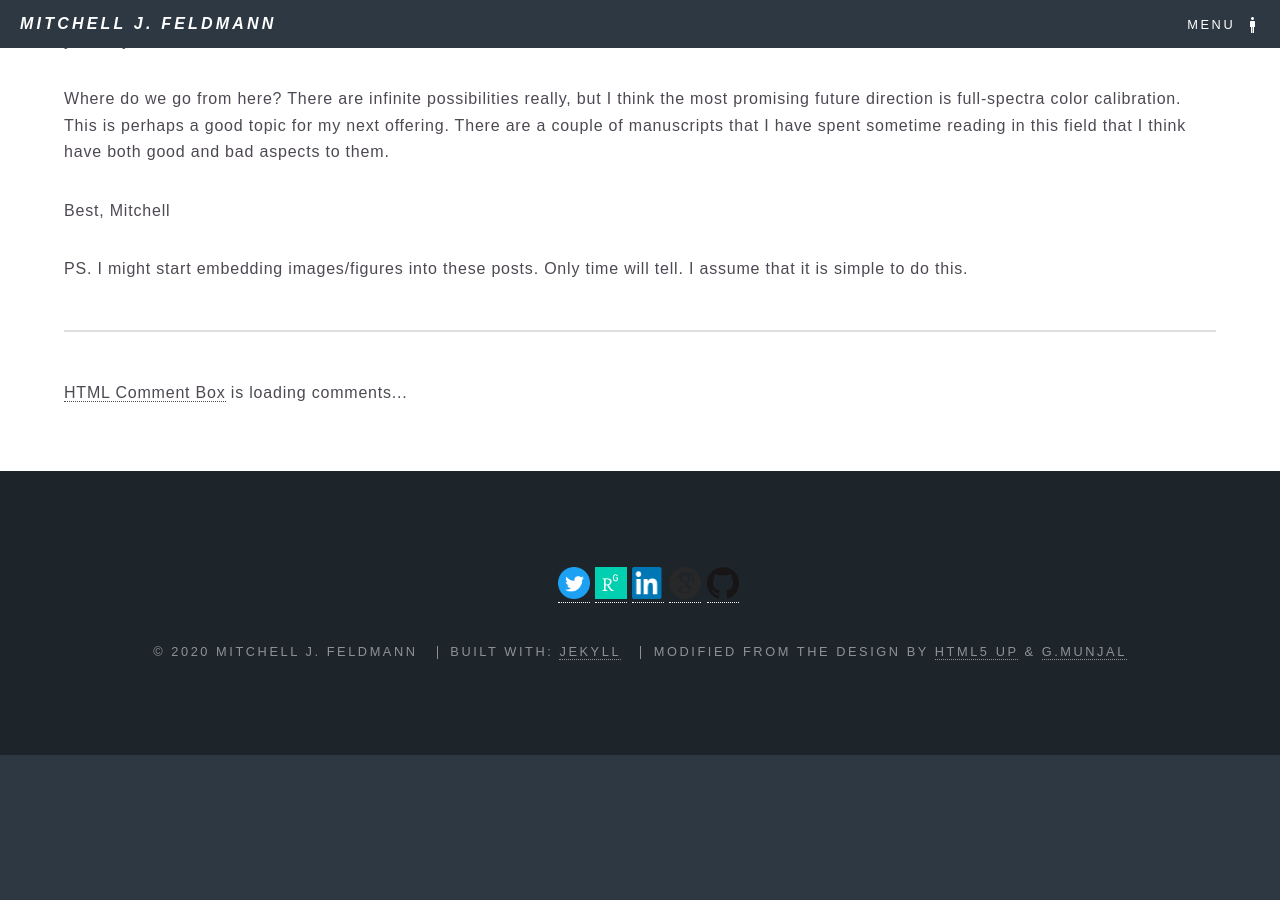
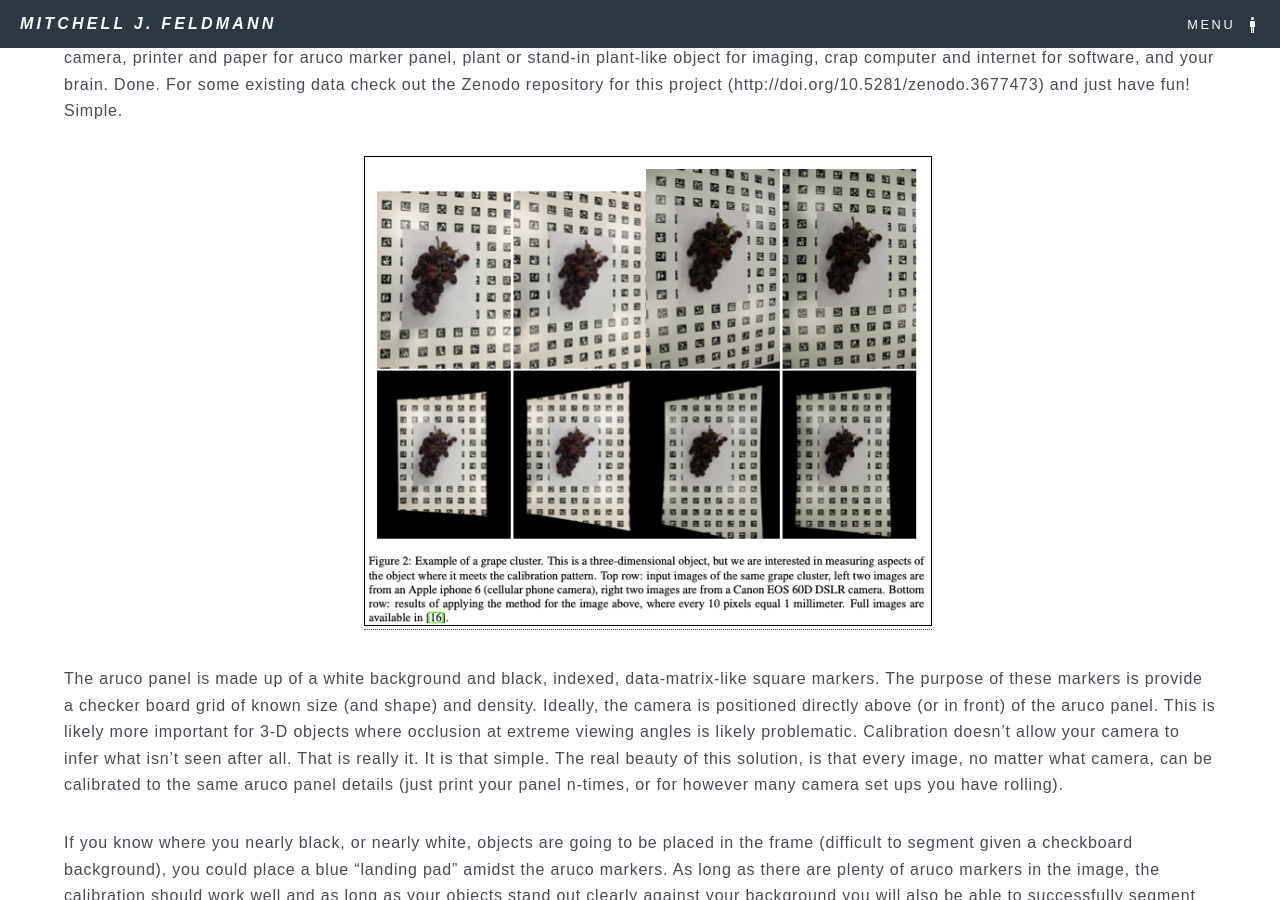
Before and after one commit to mjfeldmann/mjfeldmann.github.io, a Jekyll site: the page built from _posts/blog/2020-03-23-tabb1.markdown, in a window 1280 px wide and 900 px high, scrolled down 1464 px. Built offline with Jekyll 4.4.1, drawn with Linux system fonts in a browser that asks for light colours; nearby versions of some CDN libraries; a style sheet for code colours, icons or effects is not loaded; before the commit the page ends 2219 px from its top, so only the background shows below that.

Commit message:
post CASS

```diff
--- a/_posts/blog/2020-03-23-tabb1.markdown
+++ b/_posts/blog/2020-03-23-tabb1.markdown
@@ -17,9 +17,17 @@
 
 Dr. Tabb's solution allows you to access the benefits of both image acquisition with cameras and geometric accuracy of flatbed scanners. Literally the best of both worlds, IMO. I wish I had known about this process before I started collecting data for my work on strawberry shape. In the future, if I continue to pursue morphometrics of fruit, I will certainly be adopting this method.
 
+<ul style="center">
+<center><a href="https://github.com/amy-tabb/CASS"><img src="/icons/T2.png" alt="Standard Check" style="width:50%;height:50%;border:1px solid black"></a></center>
+</ul>
+
 From the CASS github repo: "[CASS] takes an image of an object on top of an aruco calibration pattern, calibrates the camera using the detected aruco information as well as EXIF tag information, and undistorts and computes the homography from the current location of the aruco calibration pattern in the image to its location in physical space. Then the image is warped to match the coordinate system of the aruco coordinate system, scaled by a user-selected parameter." CASS is super easy to install and build from source on MacOS X and Ubuntu 18.04 LTS. I have not tried on windows, but I have a sneaking suspicion that the Docker release will be "more" useful for Windows folks.
 
 This is something you can play around with while you are stuck inside during the Great Toilet Paper Shortage of 2020.  Totally a DYI project: camera, printer and paper for aruco marker panel, plant or stand-in plant-like object for imaging, crap computer and internet for software, and your brain.  Done.  For some existing data check out the Zenodo repository for this project (http://doi.org/10.5281/zenodo.3677473) and just have fun! Simple.
+
+<ul style="center">
+<center><a href="https://github.com/amy-tabb/CASS"><img src="/icons/T1.png" alt="Grape Cluster Calibration" style="width:50%;height:50%;border:1px solid black"></a></center>
+</ul>
 
 The aruco panel is made up of a white background and black, indexed, data-matrix-like square markers.  The purpose of these markers is provide a checker board grid of known size (and shape) and density. Ideally, the camera is positioned directly above (or in front) of the aruco panel. This is likely more important for 3-D objects where occlusion at extreme viewing angles is likely problematic. Calibration doesn't allow your camera to infer what isn't seen after all. That is really it. It is that simple. The real beauty of this solution, is that every image, no matter what camera, can be calibrated to the same aruco panel details (just print your panel n-times, or for however many camera set ups you have rolling).
 
@@ -30,8 +38,6 @@
 Best,
 Mitchell
 
-PS. I might start embedding images/figures into these posts. Only time will tell. I assume that it is simple to do this.
-
 <div>
 <hr>
 <!-- begin wwww.htmlcommentbox.com -->
```
Also changed, not shown: icons/T1.png (added), icons/T2.png (added).
